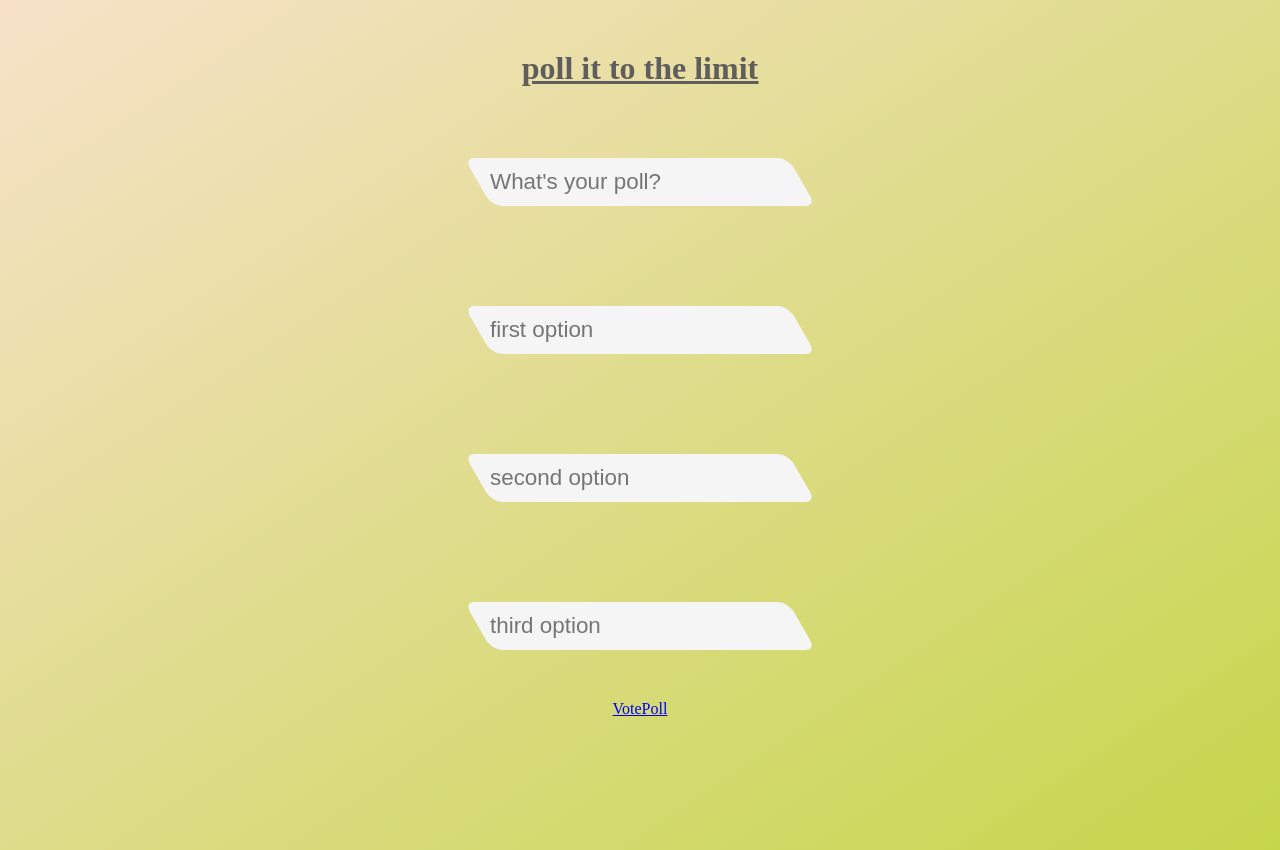
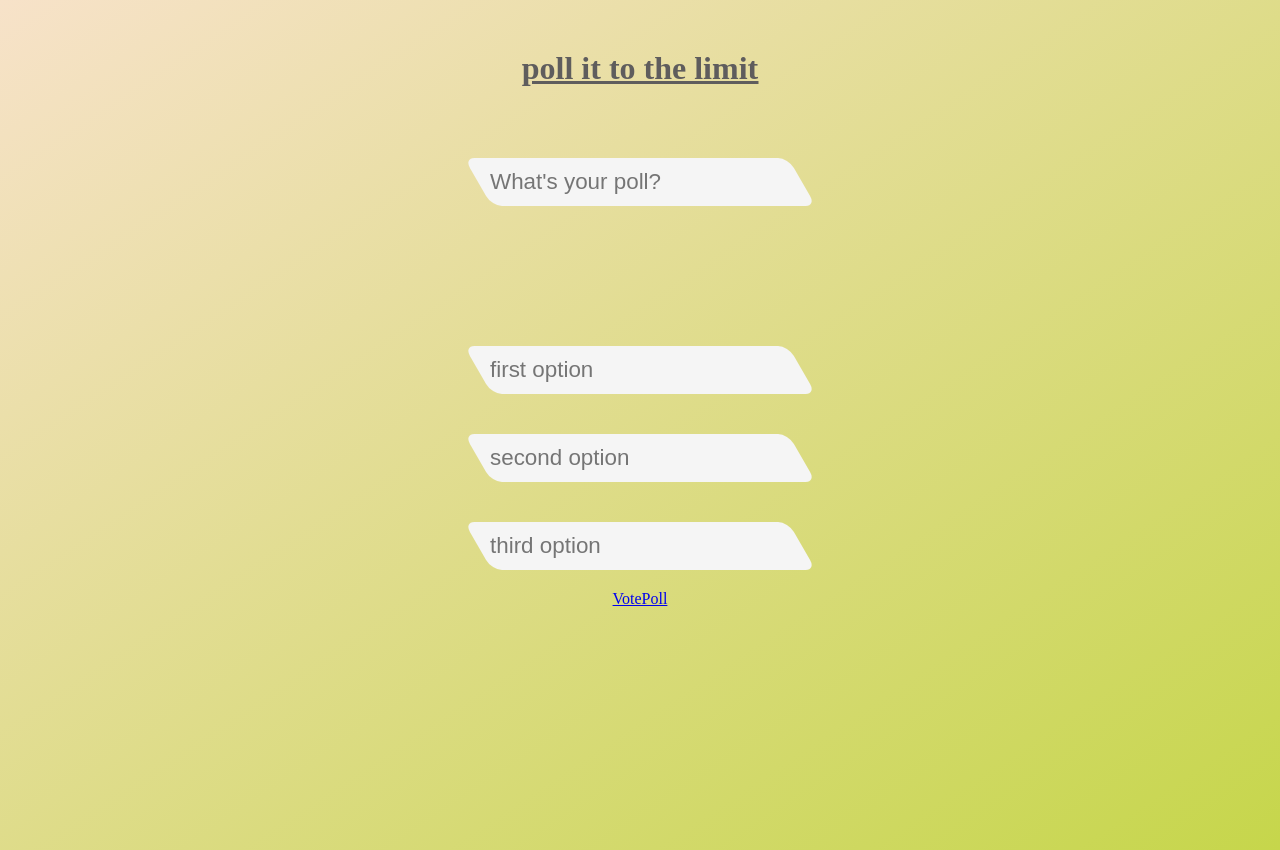
Before and after one commit to florianGierlichs/poll-it-to-the-limit, a React (Create React App) app: page / in a window 1280 px wide. Built offline with nearby package versions, Linux system fonts and the light colour scheme; a web font is replaced by a local one.

Commit message:
Rework input-options wrapper

```diff
--- a/src/components/Input.css
+++ b/src/components/Input.css
@@ -1,5 +1,14 @@
 .inputWrapper {
   margin: 50px;
+  margin-bottom: 120px;
+  transform: skew(30deg);
+  background-color: whitesmoke;
+  border-radius: 10px;
+  padding: 10px;
+}
+
+.optionWrapper {
+  margin: 20px;
   transform: skew(30deg);
   background-color: whitesmoke;
   border-radius: 10px;
@@ -11,6 +20,7 @@
   font-size: 1.4rem;
   transform: skew(-30deg);
   background-color: whitesmoke;
+  color: #5f5d5d;
   border: none;
   outline: none;
 }
--- a/src/components/Input.js
+++ b/src/components/Input.js
@@ -4,7 +4,7 @@ import "./Input.css";
 function Input(props) {
   return (
     <>
-      <label className="inputWrapper">
+      <label className={props.wrapperClass}>
         <input
           className={props.class}
           placeholder={props.placeholder}
--- a/src/pages/Add-poll.js
+++ b/src/pages/Add-poll.js
@@ -5,10 +5,30 @@ import Input from "../components/Input";
 function AddPoll() {
   return (
     <>
-      <Input placeholder="What's your poll?" class="input" id="questionPoll" />
-      <Input placeholder="first option" class="input" id="firstOption" />
-      <Input placeholder="second option" class="input" id="secondOption" />
-      <Input placeholder="third option" class="input" id="thirdOption" />
+      <Input
+        wrapperClass="inputWrapper"
+        placeholder="What's your poll?"
+        class="input"
+        id="questionPoll"
+      />
+      <Input
+        wrapperClass="optionWrapper"
+        placeholder="first option"
+        class="input"
+        id="firstOption"
+      />
+      <Input
+        wrapperClass="optionWrapper"
+        placeholder="second option"
+        class="input"
+        id="secondOption"
+      />
+      <Input
+        wrapperClass="optionWrapper"
+        placeholder="third option"
+        class="input"
+        id="thirdOption"
+      />
       <Link to="/VotePoll">VotePoll</Link>
     </>
   );
```
